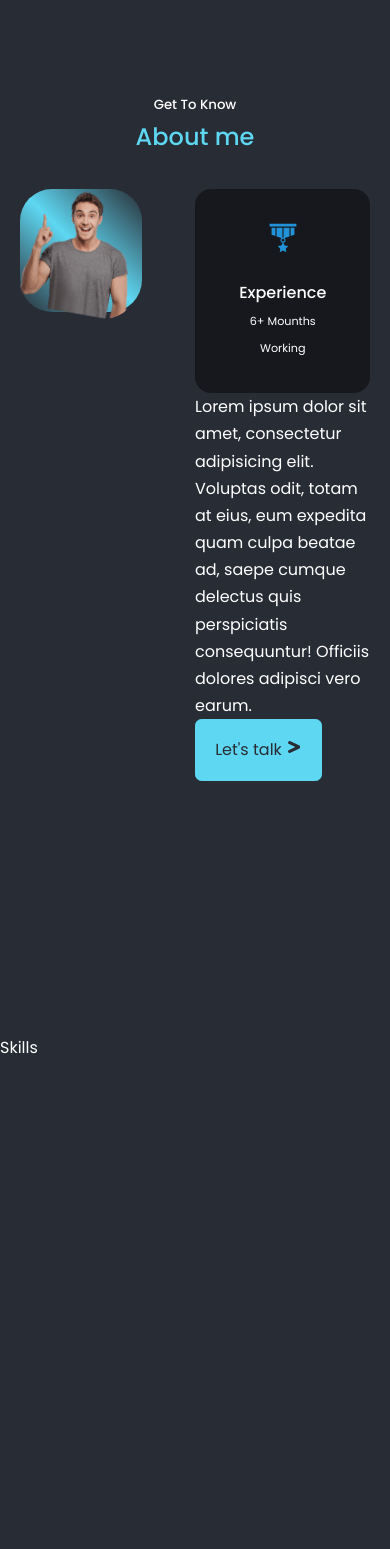
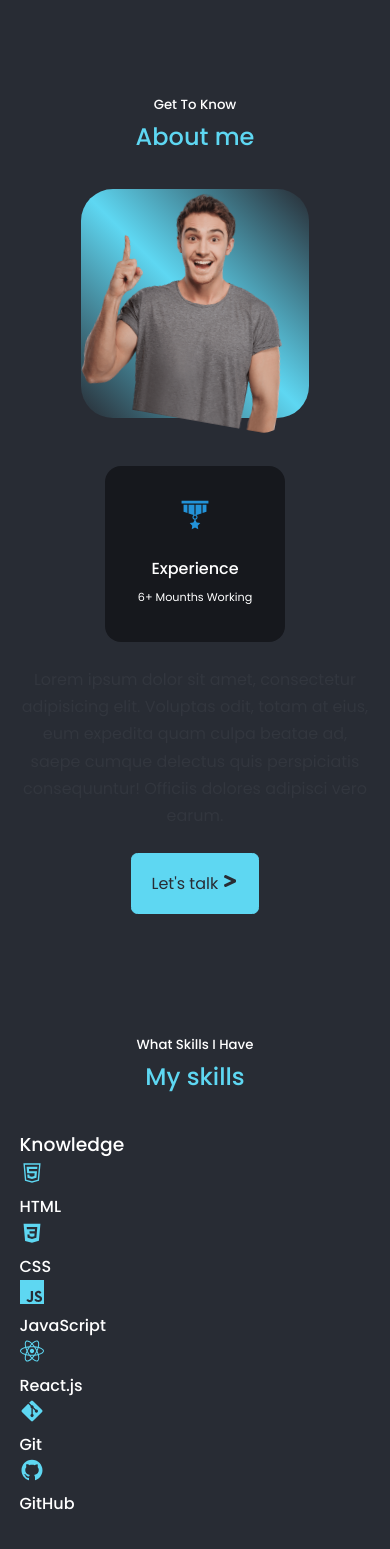
Before and after one commit to ETV-Code/react-portfolio-website-1, a React (Create React App) app: page / in a window 390 px wide. Shown: the part 846-2395 px from the top of the page. Built offline with nearby package versions, Linux system fonts and the light colour scheme.

Commit message:
07/09/2022

```diff
--- a/src/components/about/About.jsx
+++ b/src/components/about/About.jsx
@@ -26,7 +26,7 @@ const About = () => {
 
         </div>
 
-        <div className="about__content">
+        <div className={style.about__content}>
 
           <div className={style.about__cards}>
 
--- a/src/components/about/About.module.css
+++ b/src/components/about/About.module.css
@@ -65,3 +65,45 @@
 .small:hover{
     color:var() ;
 }
+
+.about__content p {
+    margin: 2rem 0 2.6rem;
+    color: var(--color__light);
+}
+
+@media screen and (max-width: 1024px) {
+    .about__container {
+        grid-template-columns: 1fr;
+        gap: 0;
+    }
+
+    .about__me{
+        width: 50%;
+        margin: 2rem auto 4rem;
+    }
+
+    .about__content p{
+        margin: 1rem 0 1.5rem;
+    }
+}
+
+@media screen and (max-width: 600px) {
+    .about__me {
+        width: 65%;
+        margin: 0 auto 3rem;
+    }
+
+    .about__cards{
+        grid-template-columns: 1fr 1fr;
+        gap: 1rem;
+    }
+
+    .about__content{
+        text-align: center;
+    }
+
+    .about__content p{
+        margin: 1.5rem 0;
+    }
+
+}
--- a/src/components/skills/Skills.jsx
+++ b/src/components/skills/Skills.jsx
@@ -1,11 +1,78 @@
 import React from 'react'
+
+import { AiOutlineHtml5,AiOutlineGithub } from "react-icons/ai";
+import { DiCss3 } from "react-icons/di";
+import { SiJavascript } from "react-icons/si";
+import { FaReact, FaGitAlt } from "react-icons/fa";
+
 
 import style from './Skills.module.css'
 
 
 const Skills = () => {
   return (
-    <section id="skills">Skills</section>
+    <section id="skills">
+      <h5>
+        What Skills I Have
+      </h5>
+      <h2>
+        My skills
+      </h2>
+
+      <div className={`container ${style.experience__container}`}>
+        <div className="experience__skills">
+          <h3>Knowledge</h3>
+
+          <div className="skills__content">
+
+            <article className="skills__details">
+
+              <AiOutlineHtml5 className='skill'/>
+              <h4>HTML</h4>
+
+            </article>
+
+            <article className="skills__details">
+
+              <DiCss3 className='skill'/>
+              <h4>CSS</h4>
+
+            </article>
+
+            <article className="skills__details">
+
+              <SiJavascript className='skill'/>
+              <h4>JavaScript</h4>
+
+            </article>
+
+            <article className="skills__details">
+
+              <FaReact className='skill'/>
+              <h4>React.js</h4>
+
+            </article>
+
+            <article className="skills__details">
+
+              <FaGitAlt className='skill'/>
+              <h4>Git</h4>
+
+            </article>
+
+            <article className="skills__details">
+
+              <AiOutlineGithub className='skill'/>
+              <h4>GitHub</h4>
+
+            </article>
+
+          </div>
+        </div>
+
+
+      </div>
+    </section>
   )
 }
 
--- a/src/index.css
+++ b/src/index.css
@@ -124,7 +124,10 @@ img {
     width: 100%;
     object-fit: cover;
 }
-
+.skill{
+    color: var(--color__primary);
+    font-size: 1.5rem;
+}
 /* ================ MEDIA QUERIES (medium devices) ================ */
 
 @media  screen and (max-width:1024px) {
```
